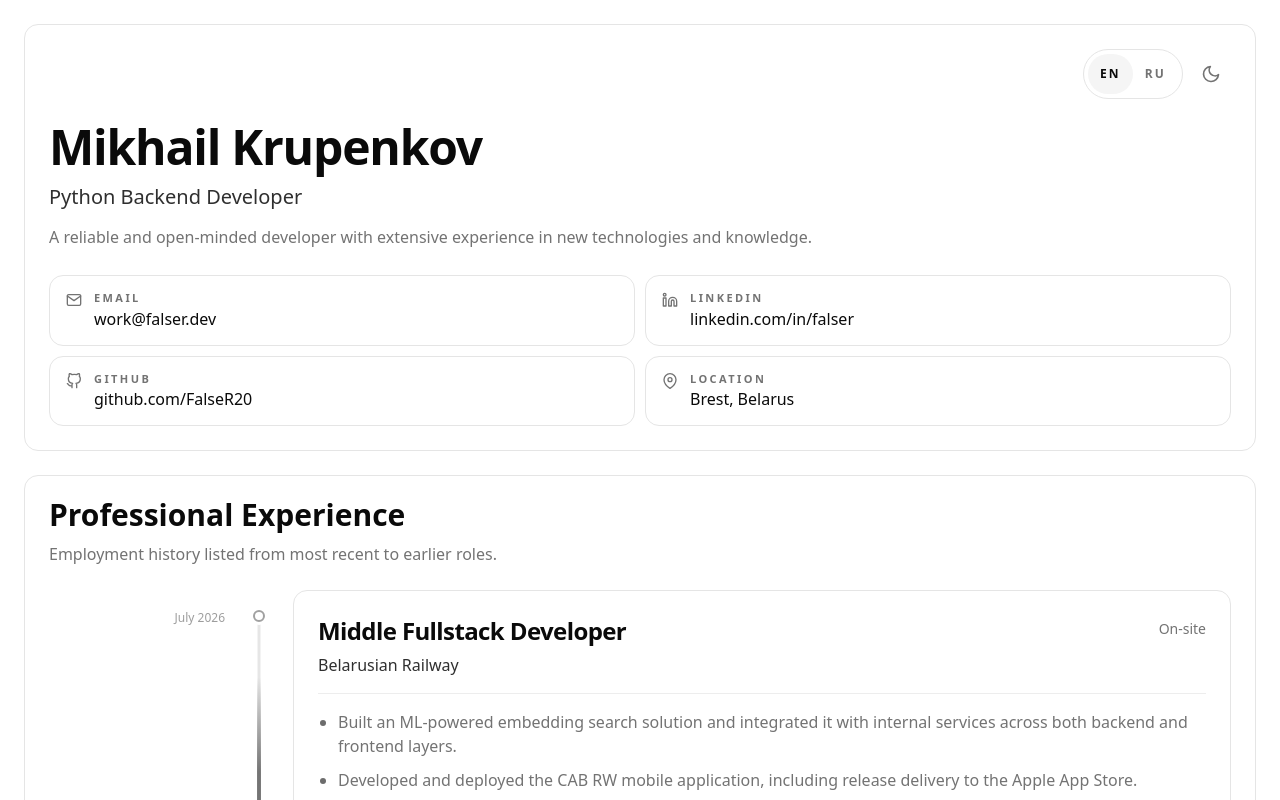
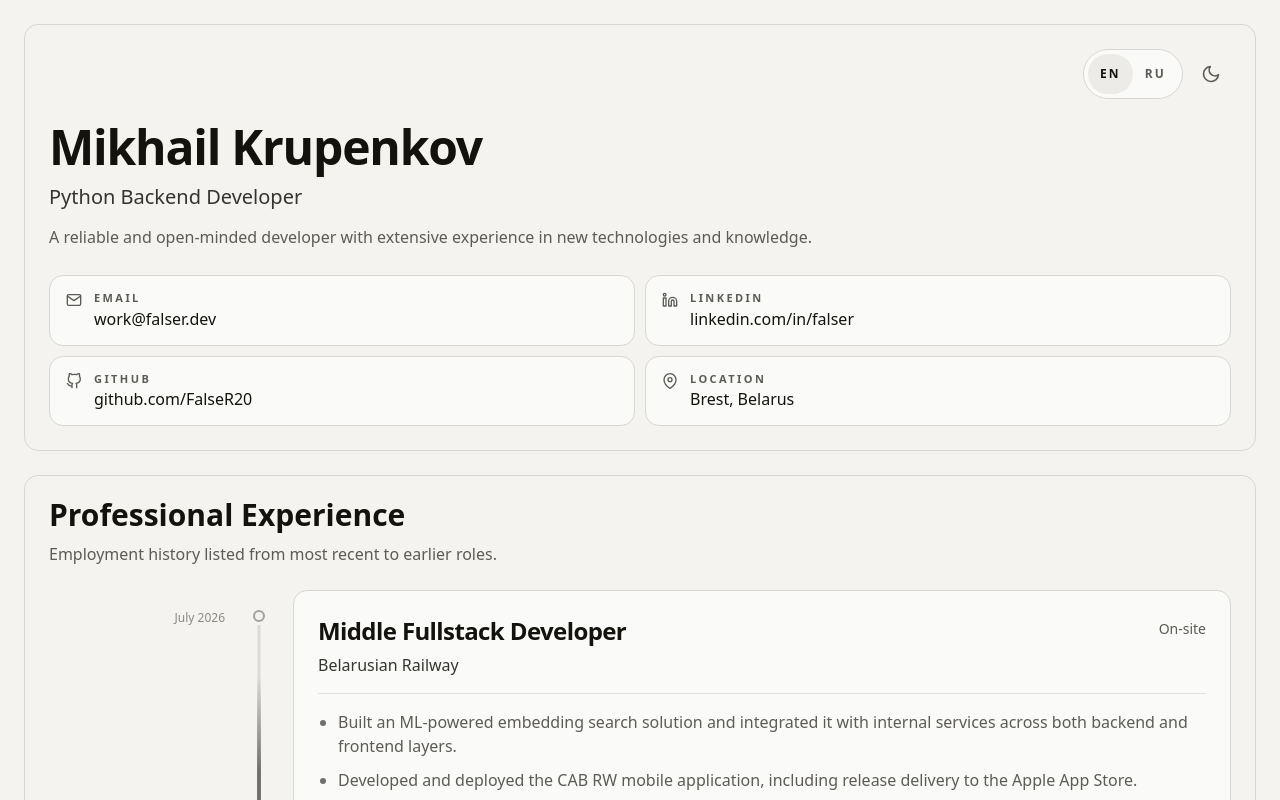
Before and after one commit to FalseR20/FalseR20.github.io, a React (Vite) app: page / in a window 1280 px wide. Shown: the top 800 px of the page. Built offline with nearby package versions, Linux system fonts and the light colour scheme.

Commit message:
feat: make light theme darker

```diff
--- a/styles/globals.css
+++ b/styles/globals.css
@@ -43,36 +43,36 @@
 
 :root {
   --radius: 0.625rem;
-  --background: oklch(1 0 0);
-  --foreground: oklch(0.145 0 0);
-  --card: oklch(1 0 0);
-  --card-foreground: oklch(0.145 0 0);
-  --popover: oklch(1 0 0);
-  --popover-foreground: oklch(0.145 0 0);
+  --background: oklch(0.965 0.004 95);
+  --foreground: oklch(0.18 0.01 95);
+  --card: oklch(0.985 0.002 95);
+  --card-foreground: oklch(0.18 0.01 95);
+  --popover: oklch(0.988 0.002 95);
+  --popover-foreground: oklch(0.18 0.01 95);
   --primary: oklch(0.205 0 0);
   --primary-foreground: oklch(0.985 0 0);
-  --secondary: oklch(0.97 0 0);
-  --secondary-foreground: oklch(0.205 0 0);
-  --muted: oklch(0.97 0 0);
-  --muted-foreground: oklch(0.556 0 0);
-  --accent: oklch(0.97 0 0);
-  --accent-foreground: oklch(0.205 0 0);
+  --secondary: oklch(0.945 0.005 95);
+  --secondary-foreground: oklch(0.24 0.01 95);
+  --muted: oklch(0.945 0.005 95);
+  --muted-foreground: oklch(0.47 0.01 95);
+  --accent: oklch(0.94 0.006 95);
+  --accent-foreground: oklch(0.24 0.01 95);
   --destructive: oklch(0.577 0.245 27.325);
-  --border: oklch(0.922 0 0);
-  --input: oklch(0.922 0 0);
+  --border: oklch(0.88 0.006 95);
+  --input: oklch(0.88 0.006 95);
   --ring: oklch(0.708 0 0);
   --chart-1: oklch(0.646 0.222 41.116);
   --chart-2: oklch(0.6 0.118 184.704);
   --chart-3: oklch(0.398 0.07 227.392);
   --chart-4: oklch(0.828 0.189 84.429);
   --chart-5: oklch(0.769 0.188 70.08);
-  --sidebar: oklch(0.985 0 0);
-  --sidebar-foreground: oklch(0.145 0 0);
+  --sidebar: oklch(0.975 0.003 95);
+  --sidebar-foreground: oklch(0.18 0.01 95);
   --sidebar-primary: oklch(0.205 0 0);
   --sidebar-primary-foreground: oklch(0.985 0 0);
-  --sidebar-accent: oklch(0.97 0 0);
-  --sidebar-accent-foreground: oklch(0.205 0 0);
-  --sidebar-border: oklch(0.922 0 0);
+  --sidebar-accent: oklch(0.945 0.005 95);
+  --sidebar-accent-foreground: oklch(0.24 0.01 95);
+  --sidebar-border: oklch(0.88 0.006 95);
   --sidebar-ring: oklch(0.708 0 0);
 }
 
```
